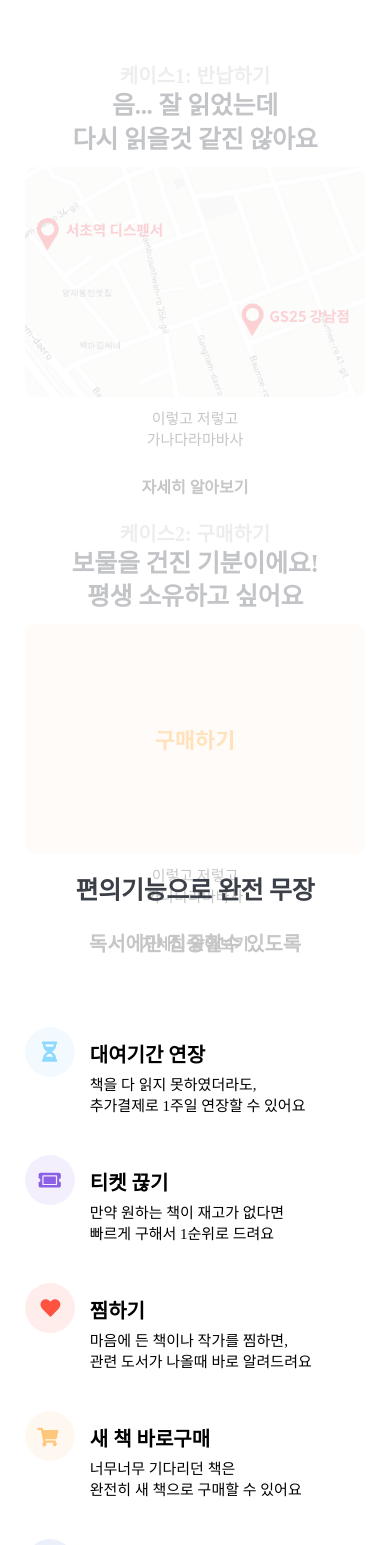
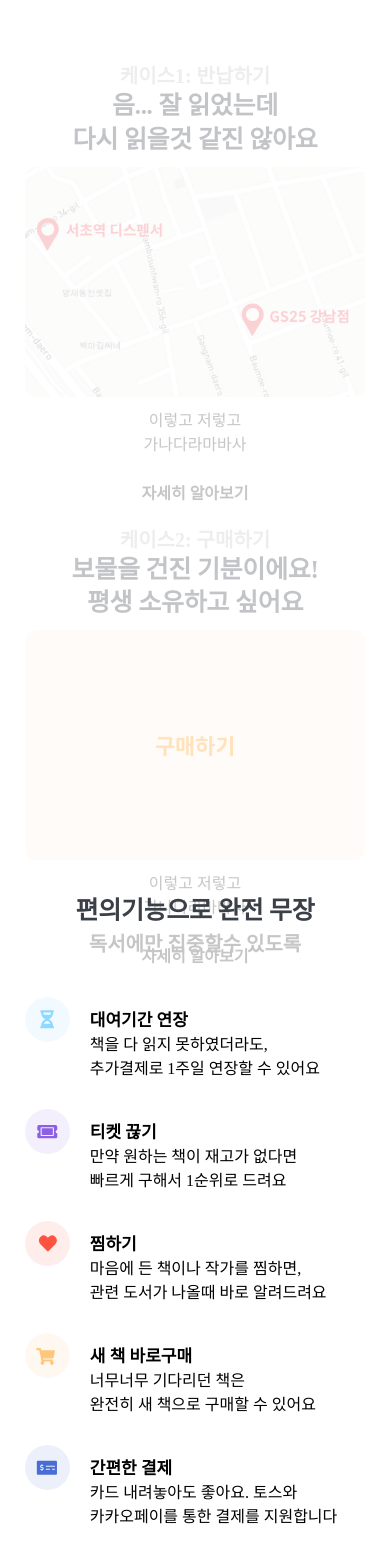
Before and after one commit to readlight/readlight-landing, a Next.js app: page /test in a window 390 px wide. Shown: the top 1545 px of the page. Built offline with nearby package versions, Linux system fonts and the light colour scheme; a web font is replaced by a local one.

Commit message:
fix: min-height render&moreFeature area

```diff
--- a/components/atom/FeatureTextButton.tsx
+++ b/components/atom/FeatureTextButton.tsx
@@ -25,7 +25,7 @@ const NavText = styled.span`
   }
 
   @media (max-width: 768px) {
-    font-size: 16px;
+    font-size: 18px;
   }
 `;
 
--- a/components/atom/IconWrapper.tsx
+++ b/components/atom/IconWrapper.tsx
@@ -9,6 +9,10 @@ const IconSvg = styled.img`
   &:hover {
     cursor: pointer;
   }
+
+  @media (max-width: 768px) {
+    height: 45px;
+  }
 `;
 
 const IconWrapper: React.FC<Props> = ({ iconPath }) => {
--- a/components/atom/SingleLineHeader.tsx
+++ b/components/atom/SingleLineHeader.tsx
@@ -19,6 +19,8 @@ const SingleLineHeaderStyle = styled.h1`
     opacity 0.9s cubic-bezier(0, 0, 0.2, 1) 0.0001s;
 
   @media (max-width: 768px) {
+    transition: none;
+    transform: translateY(50px);
   }
 `;
 
--- a/components/molecule/MoreFeatureContent.tsx
+++ b/components/molecule/MoreFeatureContent.tsx
@@ -6,15 +6,27 @@ type Props = { headerText: string; children: React.ReactNode };
 
 const ContentWrapper = styled.div`
   margin: 12px 0 0 15px;
+
+  @media (max-width: 768px) {
+    margin: 9px 0 0 20px;
+  }
+`;
+
+const SmallTextWrapper = styled.div`
+  margin-top: 5px;
+
+  @media (max-width: 768px) {
+    margin-top: 0px;
+  }
 `;
 
 const MoreFeatureContent: React.FC<Props> = ({ headerText, children }) => {
   return (
     <ContentWrapper>
       <SmallHeader text={headerText} />
-      <div style={{ marginTop: '5px' }}>
+      <SmallTextWrapper>
         <SmallText>{children}</SmallText>
-      </div>
+      </SmallTextWrapper>
     </ContentWrapper>
   );
 };
--- a/components/organism/AfterReadCase.tsx
+++ b/components/organism/AfterReadCase.tsx
@@ -37,7 +37,6 @@ const AfterReadCase = ({
   };
 
   const onExitViewport = () => {
-    console.log('exit');
     setIsActive(false);
   };
 
--- a/components/organism/MoreFeature.tsx
+++ b/components/organism/MoreFeature.tsx
@@ -15,6 +15,7 @@ const MoreFeatureBox = styled.div`
 
   @media (max-width: 768px) {
     width: 90%;
+    padding-top: 30px;
   }
 `;
 
--- a/components/template/ImageWrapper.tsx
+++ b/components/template/ImageWrapper.tsx
@@ -21,9 +21,9 @@ const ImageBox = styled.div<HeightHandlerProps>`
   background-position: right bottom;
   background-repeat: no-repeat;
   background-image: url('/testbackground.jpg');
+
   @media (max-width: 768px) {
     height: ${(props) => props.mobileHeight};
-    color: red;
   }
 `;
 
--- a/components/template/Layout.tsx
+++ b/components/template/Layout.tsx
@@ -25,6 +25,7 @@ const HeightHandler = styled.div<HeightHandlerProps>`
       : ({ theme }) => theme.colors.pureWhite};
   @media (max-width: 768px) {
     height: ${(props) => props.mobileHeight};
+    min-height: 750px;
     color: red;
   }
 `;
--- a/components/template/MoreFeatureBox.tsx
+++ b/components/template/MoreFeatureBox.tsx
@@ -12,6 +12,7 @@ const FeatureList = styled.div`
   margin-top: 80px;
 
   @media (max-width: 768px) {
+    margin-top: 60px;
     align-items: center;
     justify-content: center;
   }
--- a/styles/global.scss
+++ b/styles/global.scss
@@ -43,7 +43,7 @@ h3 {
   font-weight: bold;
   margin: 0;
   @media (max-width: 768px) {
-    font-size: 20px;
+    font-size: 17px;
   }
 }
 
@@ -53,6 +53,6 @@ span {
   margin: 0;
 
   @media (max-width: 768px) {
-    font-size: 15px;
+    font-size: 16px;
   }
 }
```
Also changed, not shown: pages/index.tsx (+9 -0 lines).
